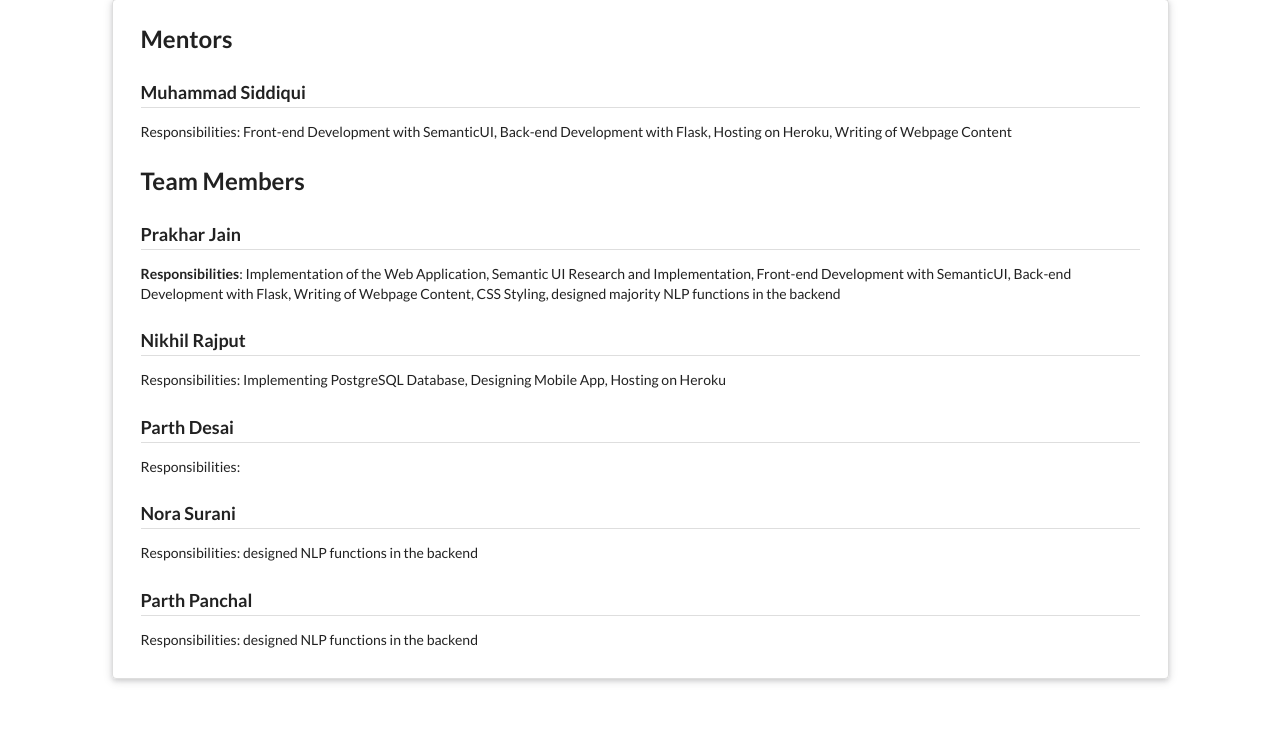
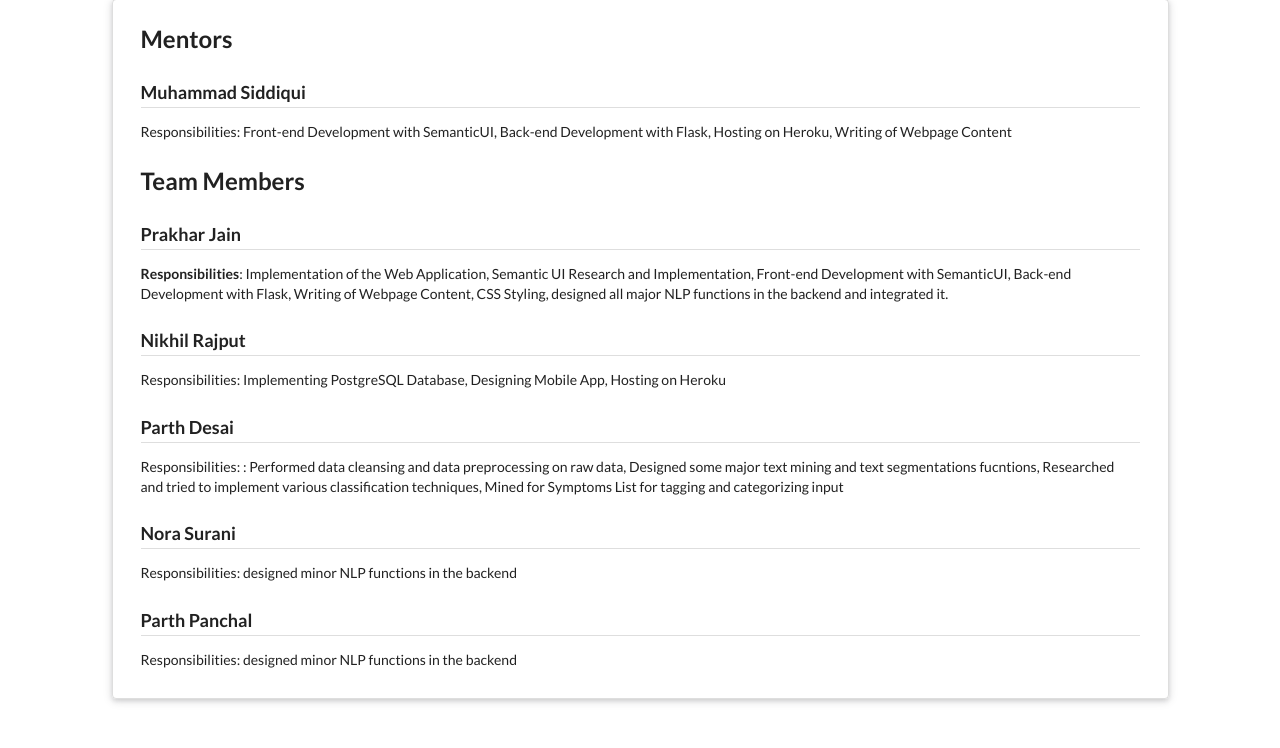
Before and after one commit to prakhar-ai/InstantMD, a Flask app: page /credits in a window 1280 px wide. Shown: the part 89-837 px from the top of the page. Before the commit the page ends 773 px from the top, so only its background shows below. Run offline with Flask 2, Linux system fonts and the light colour scheme.

Commit message:
Update creditspage.html

```diff
--- a/templates/creditspage.html
+++ b/templates/creditspage.html
@@ -19,16 +19,17 @@
 
 			<h3 class="ui dividing header">Prakhar Jain</h3>
                         <p><b>Responsibilities</b>: Implementation of the Web Application, Semantic UI Research and Implementation, Front-end Development with SemanticUI, Back-end Development with
-                            Flask, Writing of Webpage Content, CSS Styling, designed majority NLP functions in the backend</p>
+                            Flask, Writing of Webpage Content, CSS Styling, designed all major NLP functions in the backend and integrated it.</p>
 
                         <h3 class="ui dividing header">Nikhil Rajput</h3>
                         <p> Responsibilities: Implementing PostgreSQL Database, Designing Mobile App, Hosting on Heroku</p>
                         <h3 class="ui dividing header">Parth Desai</h3>
-                        <p>Responsibilities: </p>
+                        <p>Responsibilities: : Performed data cleansing and data preprocessing on raw data, Designed some major text mining and text segmentations fucntions, Researched and tried to implement
+                            various classification techniques, Mined for Symptoms List for tagging and categorizing input</p>
                         <h3 class="ui dividing header">Nora Surani</h3>
-                        <p> Responsibilities:  designed NLP functions in the backend </p>
+                        <p> Responsibilities:  designed minor NLP functions in the backend </p>
                         <h3 class="ui dividing header">Parth Panchal</h3>
-                        <p> Responsibilities:  designed NLP functions in the backend</p>
+                        <p> Responsibilities:  designed minor NLP functions in the backend</p>
                     </div>
                 </div>
             </div>
```
